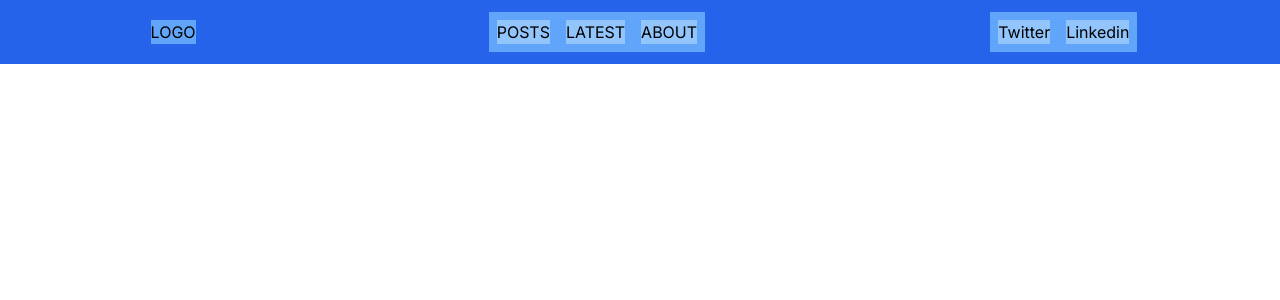
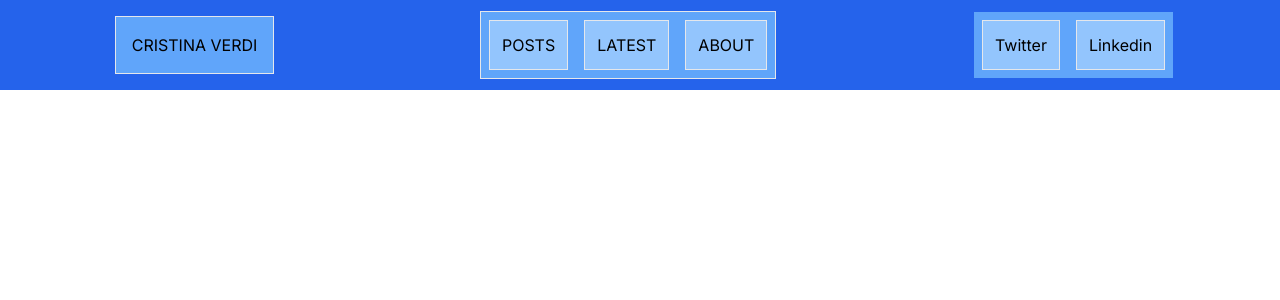
Before and after one commit to cristinaverdi-codes/blog, a Next.js app: page / in a window 1280 px wide. Shown: the top 300 px of the page. Built offline with nearby package versions, Linux system fonts and the light colour scheme.

Commit message:
chore: update logo

```diff
--- a/app/page.tsx
+++ b/app/page.tsx
@@ -3,25 +3,25 @@ import Image from 'next/image'
 export default function Page() {
   return (
     <div  >
-      <nav role={'header-navbar'} className={'flex justify-around place-items-center bg-blue-600 min-h-fit h-16'}>
-        <div role={'logo'} className={'flex justify-around place-items-center m-2 bg-blue-400'}>LOGO</div>
+      <nav role={'header-navbar'} className={'flex justify-around place-items-center p-2 bg-blue-600 min-h-fit'}>
+        <div role={'logo'} className={'flex justify-around place-items-center m-2 p-4 border border-solid bg-blue-400'}>CRISTINA VERDI</div>
         <div role={'navbar-menu'} className={''}>
-          <ul className={'flex justify-around place-items-center bg-blue-400'}>
-            <li className={'m-2 bg-blue-300'}>
+          <ul className={'flex justify-around place-items-center border border-solid bg-blue-400'}>
+            <li className={'m-2 p-3 border border-solid bg-blue-300'}>
               POSTS
             </li>
-            <li className={'m-2 bg-blue-300'}>
+            <li className={'m-2 p-3 border border-solid bg-blue-300'}>
               LATEST
             </li>
-            <li className={'m-2 bg-blue-300'}>
+            <li className={'m-2 p-3  border border-solid bg-blue-300'}>
               ABOUT
             </li>
           </ul>
         </div>
         <div role={'navbar-actions'} className={'flex justify-around place-items-center bg-blue-400'}>
           <ul className={'flex justify-around place-items-center bg-blue-400'}>
-            <li className={'m-2 bg-blue-300'}>Twitter</li>
-            <li className={'m-2 bg-blue-300'}>Linkedin</li>
+            <li className={'m-2 border border-solid p-3 bg-blue-300'}>Twitter</li>
+            <li className={'m-2 border border-solid p-3 bg-blue-300'}>Linkedin</li>
           </ul>
         </div>
       </nav>
```
